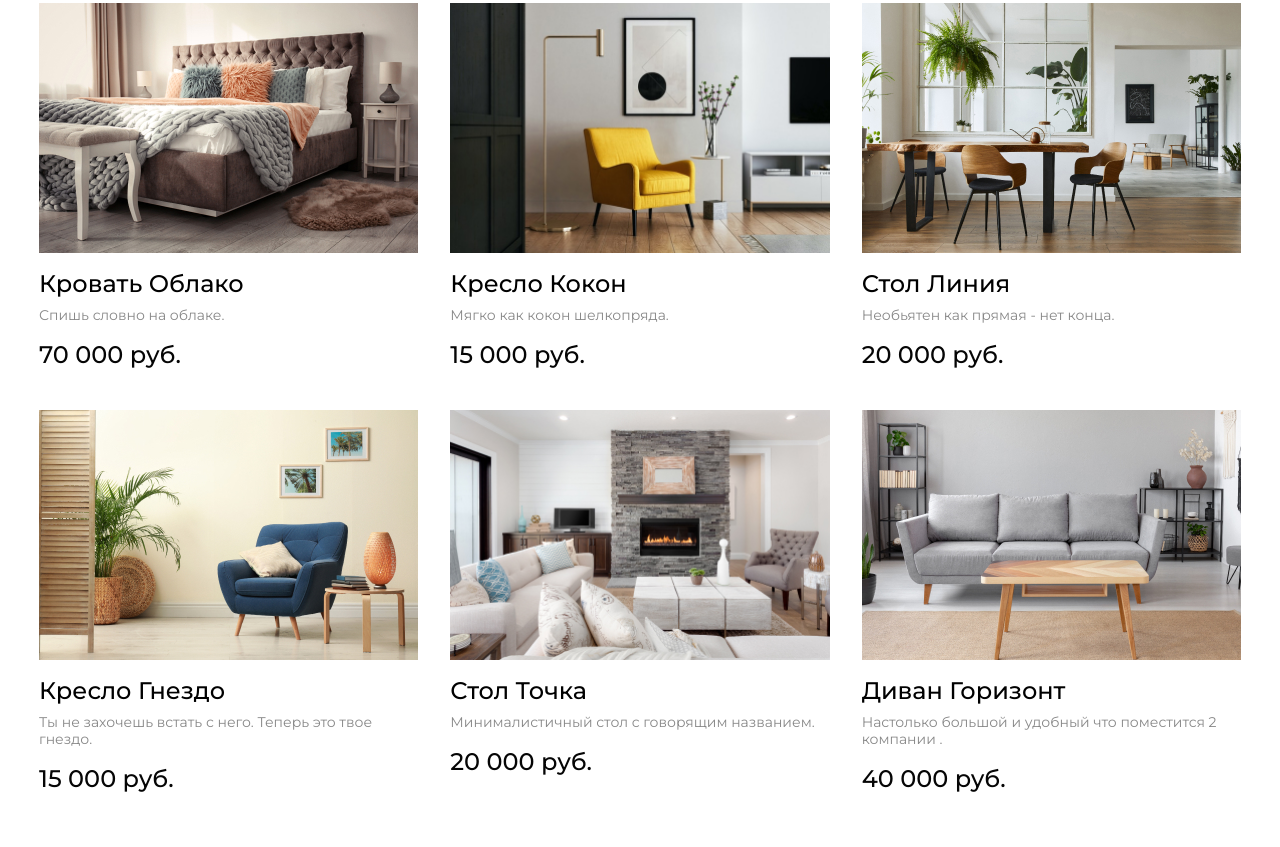
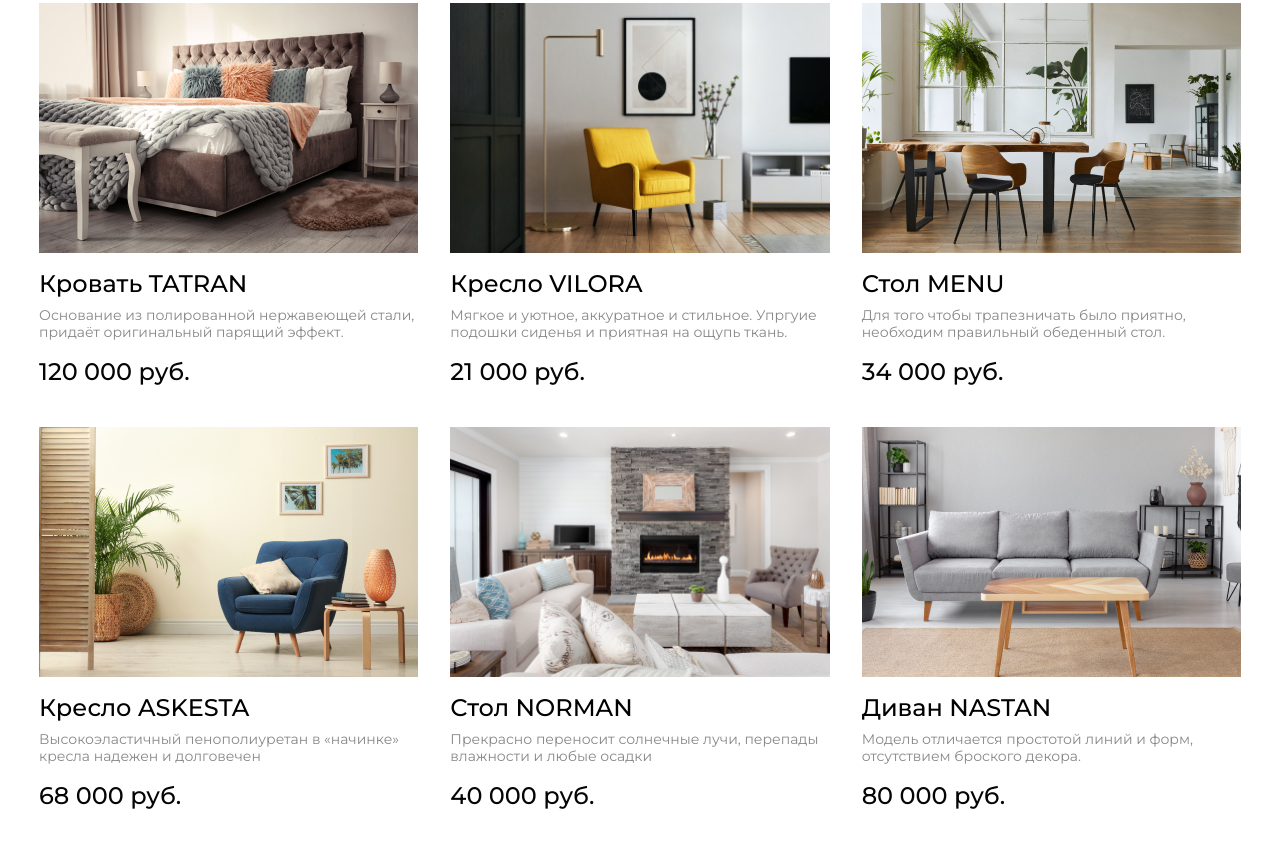
Before and after one commit to Lyminitt/not_ballin_at_all, a plain HTML site: page index.html in a window 1280 px wide. Shown: the part 961-1808 px from the top of the page. Drawn offline with Linux system fonts and the light colour scheme.

Commit message:
Update index.html

```diff
--- a/index.html
+++ b/index.html
@@ -48,9 +48,9 @@
             <img src="./assets/images/Rectangle 22.jpg" alt="Кровать Облако" class="product-image">
           </div>
           <div class="product-info">
-            <h3 class="product-name"><a href="#">Кровать Облако</a></h3>
-            <p class="product-description">Спишь словно на облаке.</p>
-            <p class="product-price">70 000 руб.</p>
+            <h3 class="product-name"><a href="#">Кровать TATRAN</a></h3>
+            <p class="product-description">Основание из полированной нержавеющей стали, придаёт оригинальный парящий эффект.</p>
+            <p class="product-price">120 000 руб.</p>
           </div>
         </article>
 
@@ -59,9 +59,9 @@
             <img src="./assets/images/Rectangle 23.jpg" alt="Кресло Кокон" class="product-image">
           </div>
           <div class="product-info">
-            <h3 class="product-name"><a href="#">Кресло Кокон </a></h3>
-            <p class="product-description">Мягко как кокон шелкопряда.</p>
-            <p class="product-price">15 000 руб.</p>
+            <h3 class="product-name"><a href="#">Кресло VILORA</a></h3>
+            <p class="product-description">Мягкое и уютное, аккуратное и стильное. Упргуие подошки сиденья и приятная на ощупь ткань.</p>
+            <p class="product-price">21 000 руб.</p>
           </div>
         </article>
 
@@ -70,9 +70,9 @@
             <img src="./assets/images/Rectangle 24.jpg" alt="Обеденный стол Линия" class="product-image">
           </div>
           <div class="product-info">
-            <h3 class="product-name"><a href="#">Стол Линия</a></h3>
-            <p class="product-description">Необьятен как прямая - нет конца.</p>
-            <p class="product-price">20 000 руб.</p>
+            <h3 class="product-name"><a href="#">Стол MENU</a></h3>
+            <p class="product-description">Для того чтобы трапезничать было приятно, необходим правильный обеденный стол.</p>
+            <p class="product-price">34 000 руб.</p>
           </div>
         </article>
 
@@ -81,9 +81,9 @@
             <img src="./assets/images/Rectangle 22-1.jpg" alt="Кресло Гнездо" class="product-image">
             </div>
           <div class="product-info">
-            <h3 class="product-name"><a href="#">Кресло Гнездо</a></h3>
-            <p class="product-description">Ты не захочешь встать с него. Теперь это твое гнездо.</p>
-            <p class="product-price">15 000 руб.</p>
+            <h3 class="product-name"><a href="#">Кресло ASKESTA</a></h3>
+            <p class="product-description">Высокоэластичный пенополиуретан в «начинке» кресла надежен и долговечен</p>
+            <p class="product-price">68 000 руб.</p>
           </div>
         </article>
 
@@ -92,9 +92,9 @@
             <img src="./assets/images/Rectangle 23-1.jpg" alt="Стол Точка" class="product-image">
           </div>
           <div class="product-info">
-            <h3 class="product-name"><a href="#">Стол Точка</a></h3>
-            <p class="product-description">Минималистичный стол с говорящим названием.</p>
-            <p class="product-price">20 000 руб.</p>
+            <h3 class="product-name"><a href="#">Стол NORMAN</a></h3>
+            <p class="product-description">Прекрасно переносит солнечные лучи, перепады влажности и любые осадки</p>
+            <p class="product-price">40 000 руб.</p>
           </div>
         </article>
 
@@ -103,9 +103,9 @@
             <img src="./assets/images/Rectangle 24-1.jpg" alt="Диван Горизонт" class="product-image">
           </div>
           <div class="product-info">
-            <h3 class="product-name"><a href="#">Диван Горизонт</a></h3>
-            <p class="product-description">Настолько большой и удобный что поместится 2 компании .</p>
-            <p class="product-price">40 000 руб.</p>
+            <h3 class="product-name"><a href="#">Диван NASTAN</a></h3>
+            <p class="product-description">Модель отличается простотой линий и форм, отсутствием броского декора.</p>
+            <p class="product-price">80 000 руб.</p>
           </div>
         </article>
       </div>
```
